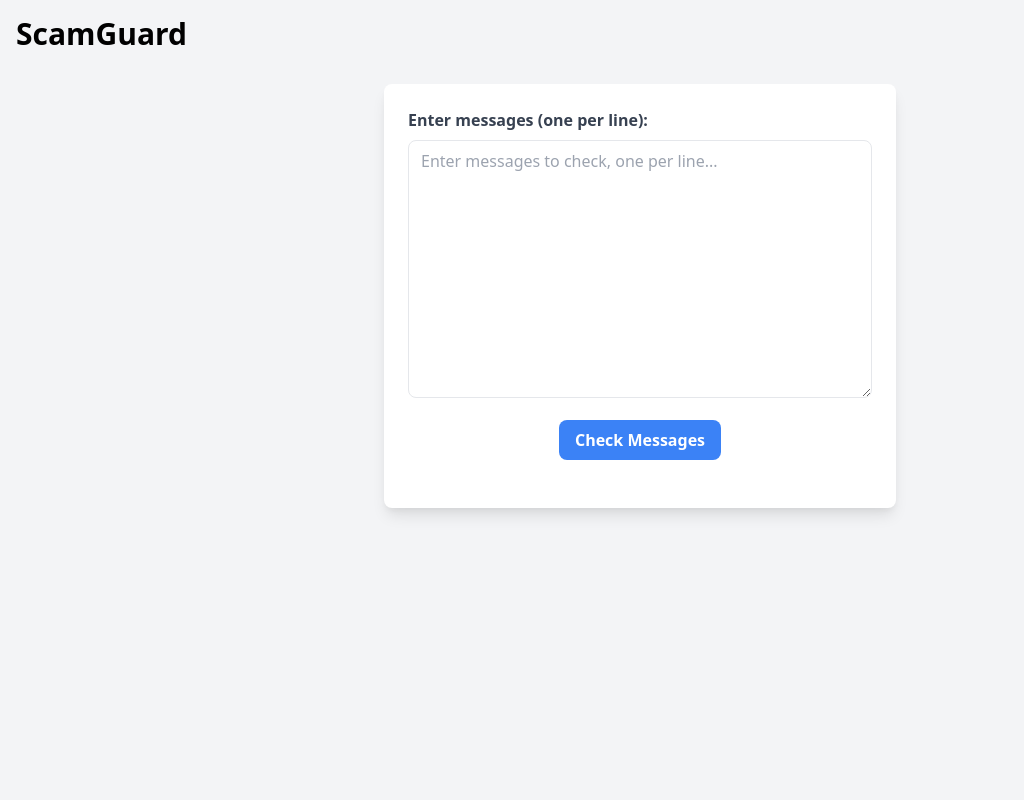
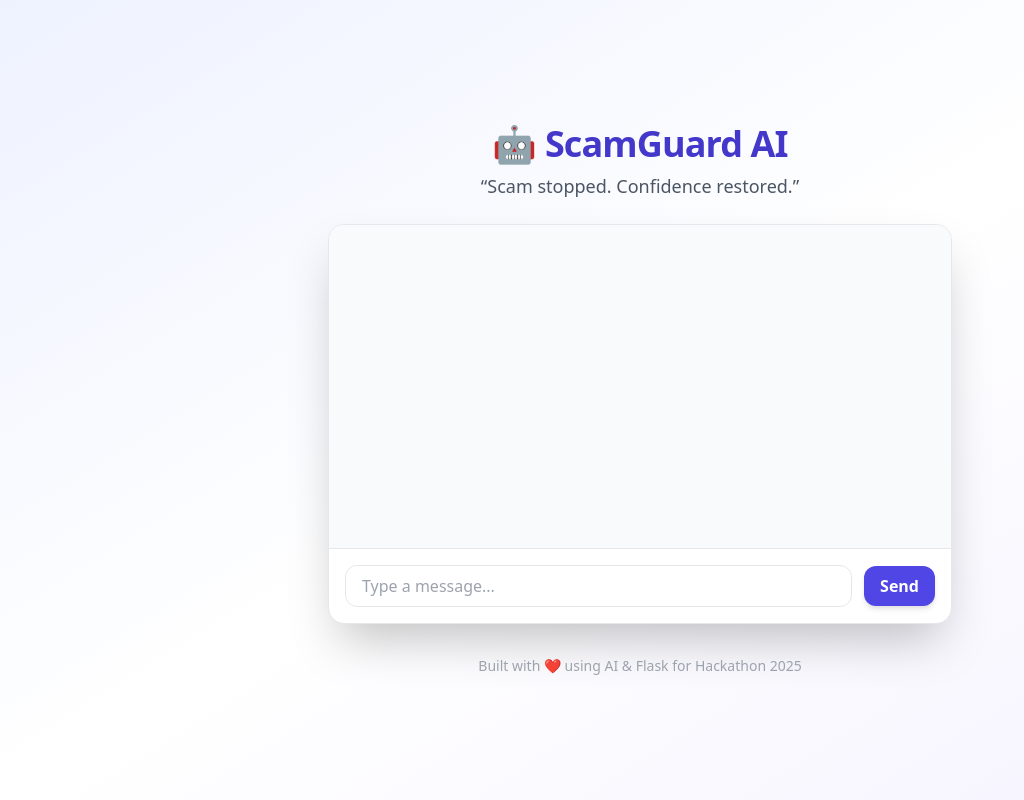
Before and after one commit to priyanshuchaudhary2425/ScamGuard-AI, a Flask app: page / in a window 1280 px wide. Shown: the whole page, without its empty margins (0-1024 px from the left). Run offline with Flask 3, Linux system fonts and the light colour scheme.

Commit message:
ui: redesign chat interface

```diff
--- a/templates/index.html
+++ b/templates/index.html
@@ -3,71 +3,87 @@
 <head>
   <meta charset="utf-8" />
   <meta name="viewport" content="width=device-width,initial-scale=1" />
-  <title>ScamGuard — Demo</title>
+  <title>ScamGuard — AI Fraud Detection</title>
   <link href="https://cdn.jsdelivr.net/npm/tailwindcss@2.2.19/dist/tailwind.min.css" rel="stylesheet">
 </head>
-<body class="bg-gray-100">
-  <div class="container mx-auto p-4">
-    <div class="flex justify-between items-center mb-8">
-      <h1 class="text-3xl font-bold">ScamGuard</h1>
+<body class="bg-gradient-to-br from-indigo-50 via-white to-purple-50 min-h-screen flex items-center justify-center font-sans">
+  <div class="w-full max-w-2xl mx-auto p-6">
+    <div class="text-center mb-6">
+      <h1 class="text-4xl font-extrabold text-indigo-700 mb-2 tracking-tight">🤖 ScamGuard AI</h1>
+      <p class="text-gray-600 text-lg">“Scam stopped. Confidence restored.”</p>
     </div>
 
-    <div class="max-w-lg mx-auto bg-white p-6 rounded-lg shadow-lg">
-      <form id="scam-form">
-        <div class="mb-4">
-          <label for="message" class="block text-gray-700 font-bold mb-2">Enter messages (one per line):</label>
-          <textarea id="message" name="message" rows="10" class="w-full px-3 py-2 text-gray-700 border rounded-lg focus:outline-none" placeholder="Enter messages to check, one per line..."></textarea>
-        </div>
-        <div class="text-center">
-          <button type="submit" class="bg-blue-500 hover:bg-blue-700 text-white font-bold py-2 px-4 rounded-lg focus:outline-none">Check Messages</button>
-        </div>
-      </form>
+    <div class="bg-white shadow-2xl rounded-2xl overflow-hidden border border-gray-200 flex flex-col" style="height: 400px; max-height: 400px;">
+      <!-- Chat Window -->
+      <div id="chat-window" class="flex-1 p-4 overflow-y-auto space-y-4 bg-gray-50"></div>
 
-      <div id="result" class="mt-6"></div>
+      <!-- Input -->
+      <div class="border-t border-gray-200 p-4 flex items-center">
+        <input id="chat-input" type="text" placeholder="Type a message..." class="flex-1 px-4 py-2 border rounded-xl focus:outline-none focus:ring-2 focus:ring-indigo-500" />
+        <button onclick="sendMessage()" class="ml-3 bg-indigo-600 hover:bg-indigo-700 text-white font-semibold py-2 px-4 rounded-xl shadow-md transition duration-200">Send</button>
+      </div>
     </div>
+
+    <footer class="mt-8 text-center text-gray-400 text-sm">
+      Built with ❤️ using AI & Flask for Hackathon 2025
+    </footer>
   </div>
 
   <script>
-    const form = document.getElementById('scam-form');
-    const resultDiv = document.getElementById('result');
+    const chatWindow = document.getElementById('chat-window');
+    const chatInput = document.getElementById('chat-input');
 
-    form.addEventListener('submit', async (e) => {
-      e.preventDefault();
-      const messages = document.getElementById('message').value.split('\n').map(s => s.trim()).filter(Boolean);
-      if (messages.length === 0) {
-        resultDiv.innerHTML = '<p class="text-red-500 text-center">Please enter at least one message.</p>';
-        return;
-      }
-      resultDiv.innerHTML = '<p class="text-center">Checking...</p>';
+    async function sendMessage() {
+      const text = chatInput.value.trim();
+      if (!text) return;
 
+      // Add user bubble
+      addMessageBubble(text, 'user');
+      chatInput.value = '';
+
+      // Call backend
       try {
         const response = await fetch('/predict', {
           method: 'POST',
           headers: {'Content-Type': 'application/json'},
-          body: JSON.stringify({ texts: messages })
+          body: JSON.stringify({ texts: [text] })
         });
         const result = await response.json();
-        resultDiv.innerHTML = '';
-
-        if (result.error) {
-          resultDiv.innerHTML = `<p class="text-red-500 text-center">${result.error}</p>`;
-        } else {
-          let resultsHTML = `<p class="text-center text-sm text-gray-500 mb-4">Total Inference Time: ${result.inference_time}ms</p>`;
-          result.results.forEach(res => {
-            const isScam = res.label === 'Scam';
-            const resultColor = isScam ? 'text-red-500' : 'text-green-500';
-            resultsHTML += `
-              <div class="p-4 rounded-lg ${isScam ? 'bg-red-100' : 'bg-green-100'} mb-4">
-                <p class="text-lg font-bold ${resultColor}">${res.label}</p>
-                <p><strong>Text:</strong> ${res.text}</p>
-                <p>Confidence: ${(res.confidence * 100).toFixed(2)}%</p>
-              </div>
-            `;
-          });
-          resultDiv.innerHTML = resultsHTML;
+        if (result.results && result.results.length > 0) {
+          const res = result.results[0];
+          const isScam = res.label === 'Scam';
+          const message = `${isScam ? '⚠️ Scam Detected' : '✅ Safe'} (Confidence: ${(res.confidence * 100).toFixed(2)}%)`;
+          addMessageBubble(message, isScam ? 'scam' : 'safe');
         }
       } catch (err) {
-        resultDiv.innerHTML = `<p class="text-red-500 text-center">Request failed: ${err}</p>`;
+        addMessageBubble(`❌ Request failed: ${err}`, 'error');
+      }
+    }
+
+    function addMessageBubble(text, type) {
+      const bubble = document.createElement('div');
+      bubble.classList.add('max-w-[70%]', 'p-3', 'rounded-xl', 'shadow-md', 'text-sm', 'whitespace-pre-wrap');
+
+      if (type === 'user') {
+        bubble.classList.add('bg-indigo-100', 'self-end', 'ml-auto');
+      } else if (type === 'scam') {
+        bubble.classList.add('bg-red-100', 'border', 'border-red-400', 'text-red-800', 'self-start');
+      } else if (type === 'safe') {
+        bubble.classList.add('bg-green-100', 'border', 'border-green-400', 'text-green-800', 'self-start');
+      } else {
+        bubble.classList.add('bg-gray-200', 'text-gray-800', 'self-start');
+      }
+
+      bubble.textContent = text;
+      chatWindow.appendChild(bubble);
+      chatWindow.scrollTop = chatWindow.scrollHeight;
+    }
+
+    // Enter key to send
+    chatInput.addEventListener('keydown', (e) => {
+      if (e.key === 'Enter') {
+        e.preventDefault();
+        sendMessage();
       }
     });
   </script>
```
